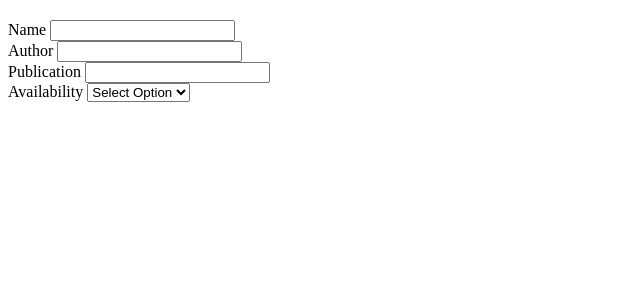
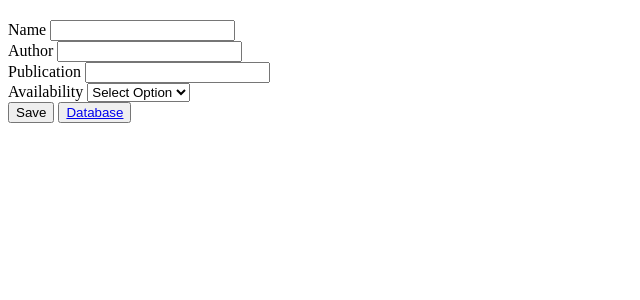
Before and after one commit to deepanshuXrawat/library_CRUD_app, a Flask app: page / in a window 1280 px wide. Shown: the part 47-347 px from the top of the page, without its empty margins (0-640 px from the left). Run offline with Flask 3, Linux system fonts and the light colour scheme.

Commit message:
work in progress

```diff
--- a/main.py
+++ b/main.py
@@ -1,16 +1,17 @@
 from flask import Flask, render_template
+
 
 app = Flask(__name__)
 
 
 @app.route("/")
-def main():
+def index():
     return render_template('index.html')
 
 
 @app.route("/data")
-def main():
-    return "Database"
+def show_database():
+    return render_template('data.html')
 
 if __name__ == "__main__":
     app.run(debug=True)
--- a/templates/index.html
+++ b/templates/index.html
@@ -21,6 +21,11 @@
             <option value="#">Available</option>
             <option value="#">Not Available</option>
         </select>
+
+        <div class="buttons">
+            <button type="submit">Save</button>
+            <button><a href="{{url_for('show_database')}}">Database</a></button>
+        </div>
     </div>
 
 </body>
```
Also changed, not shown: templates/data.html (added, +11 -0 lines).
